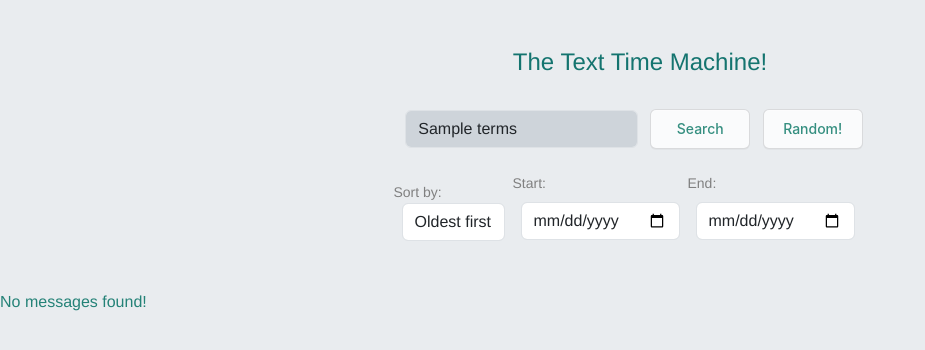
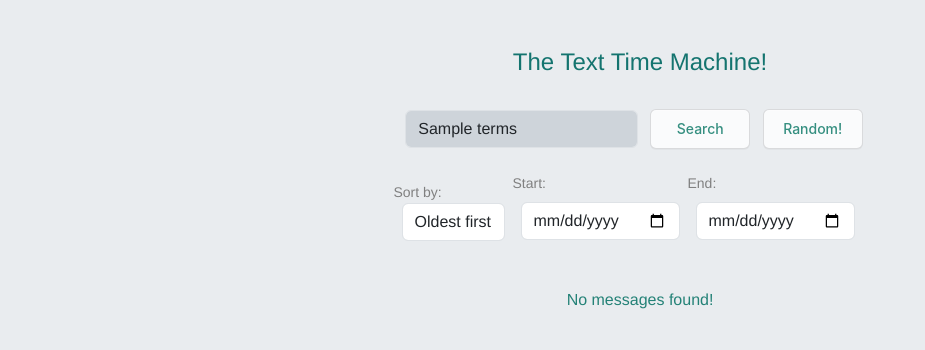
Before and after one commit to thaiv28/imessage-time-machine, a Python web app: template imessage_time_machine/templates/tm/empty.html in a window 1280 px wide. Shown: the top 350 px of the page, without its empty margins (0-925 px from the left). Run offline with Jinja, Linux system fonts and the light colour scheme; the template is opened without the code that fills it: most values are stand-ins (such as "Sample title", 1, 10 or a date in 2020); some libraries are stand-ins or nearby versions.

Commit message:
fix empty message

```diff
--- a/imessage_time_machine/templates/tm/empty.html
+++ b/imessage_time_machine/templates/tm/empty.html
@@ -8,5 +8,8 @@
 {% block title %}No messages found!{% endblock%}
 
 {% block body%}
-<div class="green-8">No messages found!</div>
+<div class="d-flex justify-content-center">
+    <h6 class="green-8">No messages found!</h6>
+</div>
+
 {% endblock%}
```
